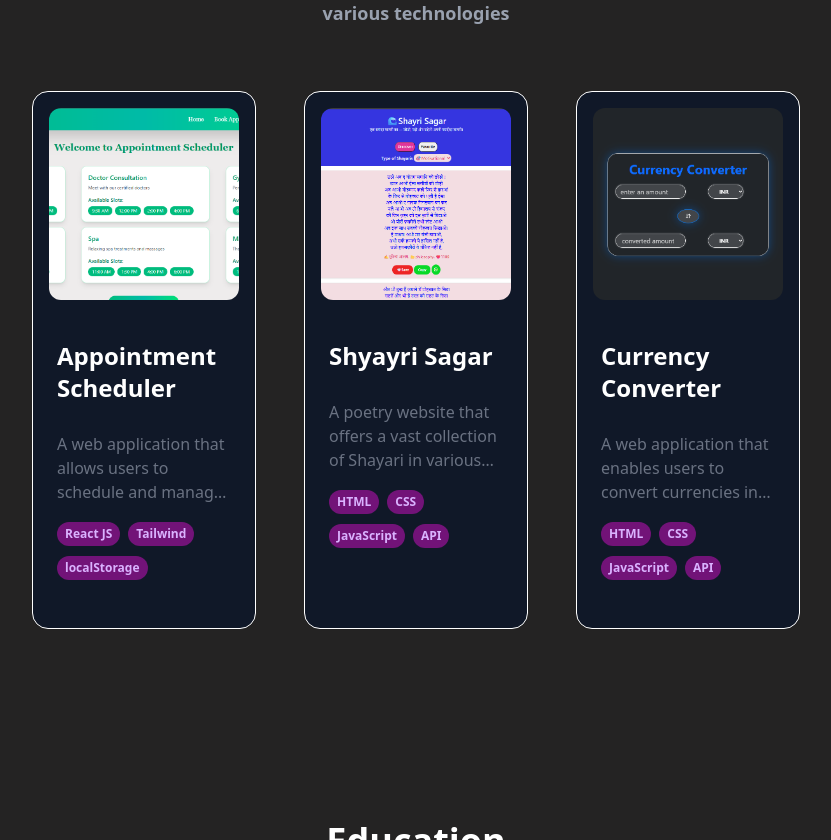
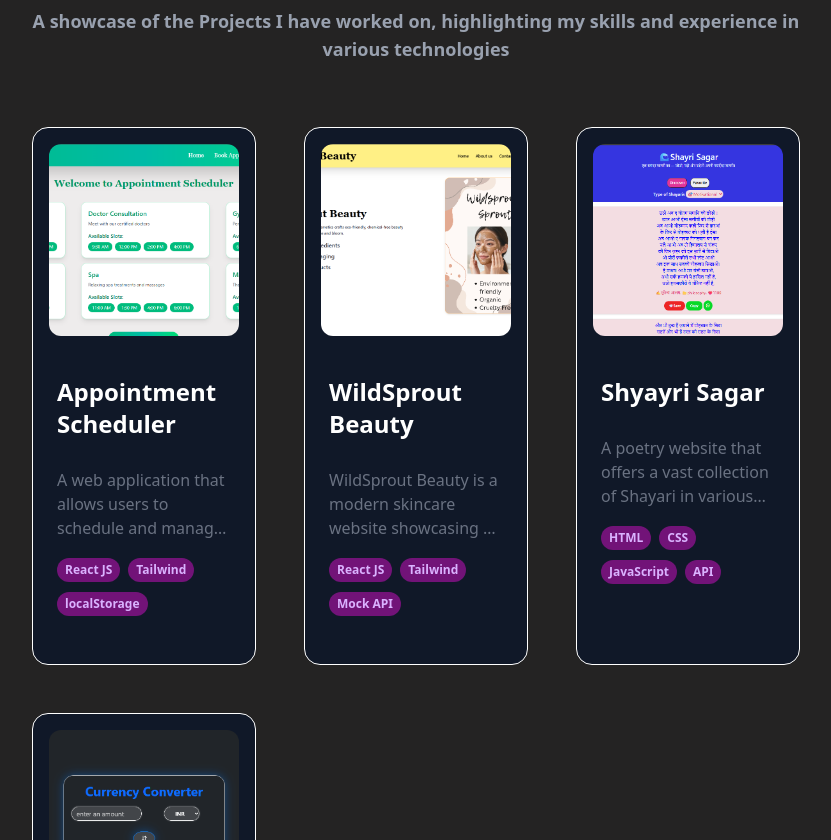
Before and after one commit to Koshal765/Portfolio2, a React (Vite) app: page / in a window 1280 px wide. Shown: the part 1960-2800 px from the top of the page, without its empty margins (224-1055 px from the left). Built offline with nearby package versions, Linux system fonts and the light colour scheme.

Commit message:
added wildsprout project

```diff
--- a/src/constant.js
+++ b/src/constant.js
@@ -35,6 +35,7 @@ import vercelLogo from './assets/tech_logo/vercel.png';
 import Appt from './assets/Projects/Appt.png';
 import ShayariSagar from './assets/Projects/ShayariSagar.png';
 import Curr from './assets/Projects/Curr.png';
+import WSB from  './assets/Projects/WSB.png';
 
 import itvedant from './assets/education/itvedant.png';
 import rtmnu from './assets/education/rtmnu.jpeg';
@@ -108,7 +109,17 @@ export const ProjectsInfo = [
     technologies: ['React JS', 'Tailwind', 'localStorage'],
     },
     {
-        id:1,
+       id:1,
+    name: 'WildSprout Beauty',
+    description: 'WildSprout Beauty is a modern skincare website showcasing a curated range of natural products, including face packs, toners, and lip balms. The platform highlights each product with elegant visuals and essential details, offering users a smooth and engaging browsing experience.',
+    image: WSB,
+    githubLink: 'https://github.com/Koshal765/WidSprout-Beauty',
+    liveLink: 'https://wild-sprout-beauty.vercel.app/',
+    technologies: ['React JS', 'Tailwind', 'Mock API' ],
+    },
+
+    {
+        id:2,
     name: 'Shyayri Sagar',
     description: 'A poetry website that offers a vast collection of Shayari in various categories, allowing users to read, share, and express their emotions through words.',
     image: ShayariSagar,
@@ -117,7 +128,7 @@ export const ProjectsInfo = [
     technologies: ['HTML', 'CSS', 'JavaScript', 'API'],
     },
     {
-        id:2,
+        id:3,
     name: 'Currency Converter',
     description: 'A web application that enables users to convert currencies in real-time, providing accurate exchange rates and a user-friendly interface for seamless transactions.',
     image: Curr,
@@ -125,6 +136,7 @@ export const ProjectsInfo = [
     liveLink: 'https://currency-converter-lilac-beta.vercel.app/',
     technologies: ['HTML', 'CSS', 'JavaScript', 'API'],
     },
+
 
 ]
 
```
Also changed, not shown: src/assets/Projects/WSB.png (added).
